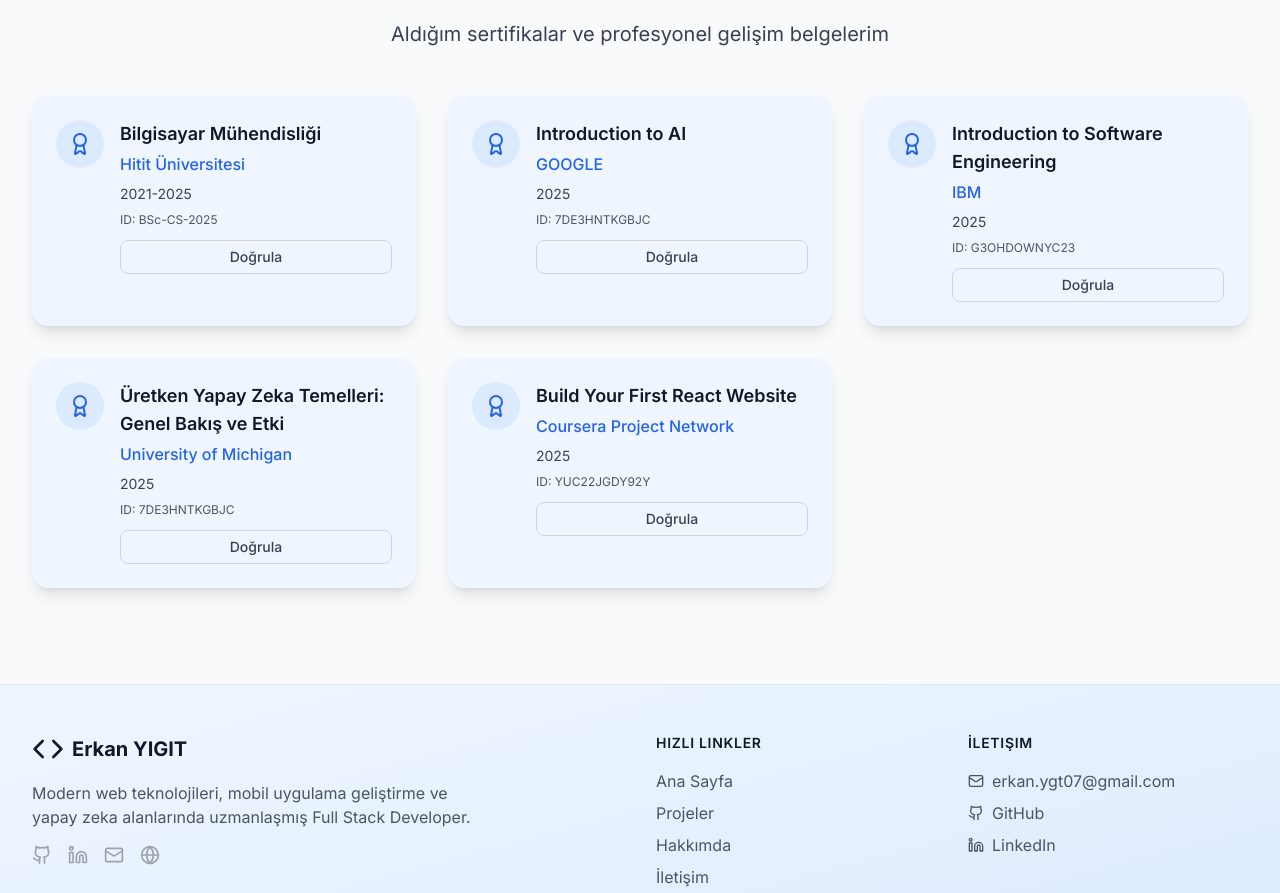
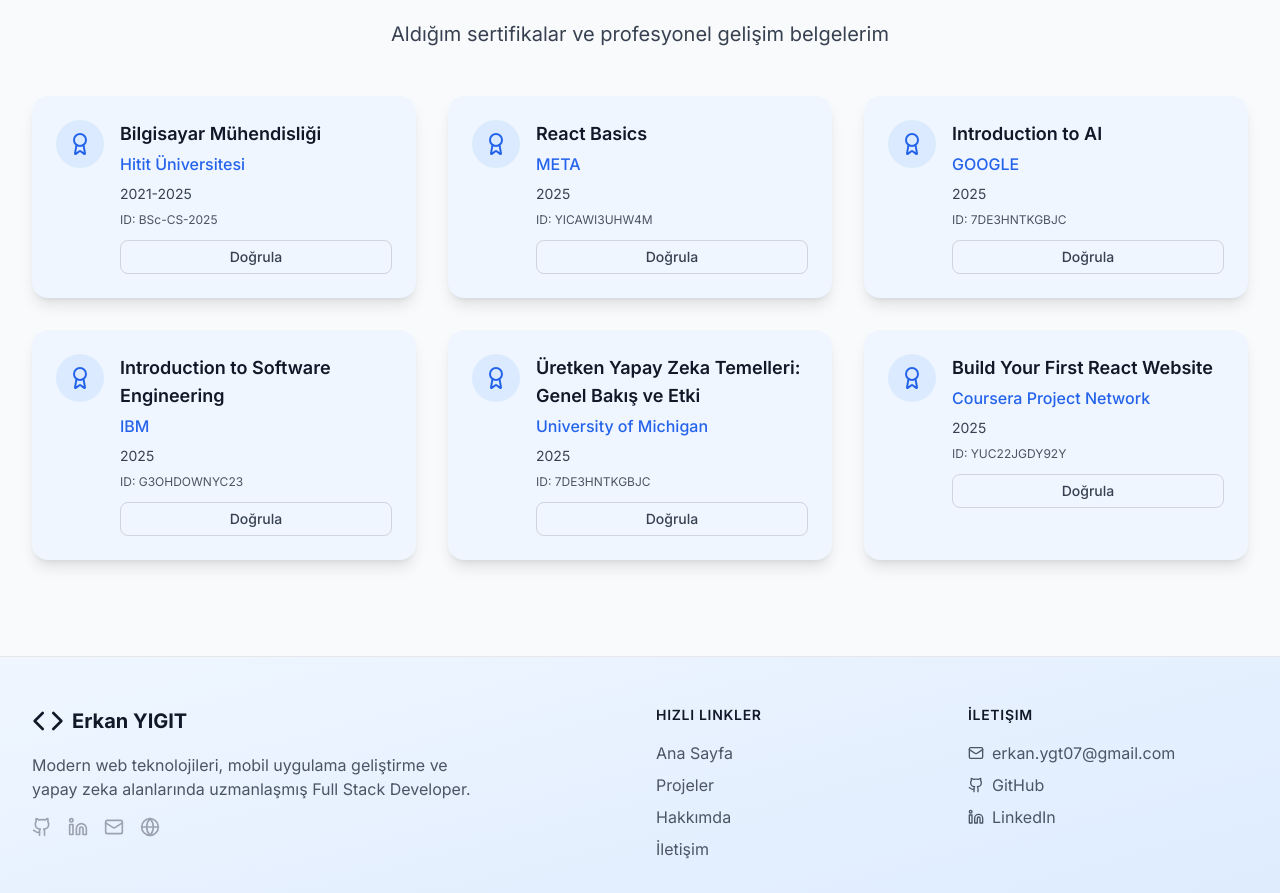
Before and after one commit to ErkanYigit/Portfolyo, a React (Vite) app: page /about in a window 1280 px wide. Shown: the part 3264-4157 px from the top of the page. Built offline with nearby package versions, Linux system fonts and the light colour scheme.

Commit message:
feat: Add React Basics certification from META

```diff
--- a/src/data/personal.ts
+++ b/src/data/personal.ts
@@ -146,6 +146,14 @@
     url: 'https://www.hitit.edu.tr'
   },
   {
+    name: 'React Basics',
+    nameEn: 'React Basics',
+    issuer: 'META',
+    date: '2025',
+    credentialId: 'YICAWI3UHW4M',
+    url: 'https://www.coursera.org/account/accomplishments/verify/YICAWI3UHW4M'
+  },
+  {
     name: 'Introduction to AI',
     nameEn: 'Introduction to AI',
     issuer: 'GOOGLE',
```
